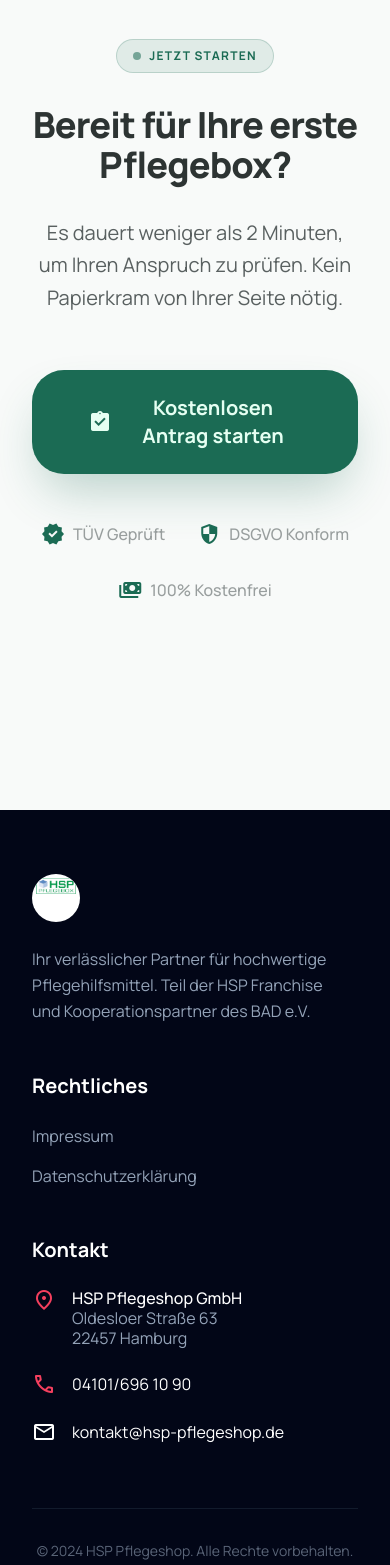
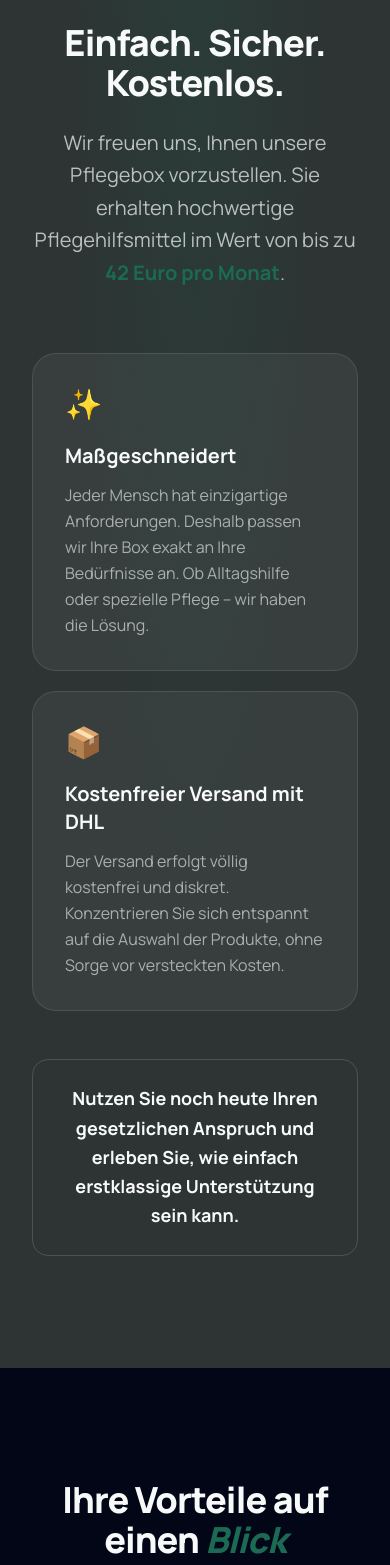
Before and after one commit to DavidRiskex/hsp-pflegebox, a Next.js app: page / in a window 390 px wide. Shown: the part 5373-6938 px from the top of the page. Built offline with nearby package versions, Linux system fonts and the light colour scheme.

Commit message:
feat: Add missing content blocks to homepage

```diff
--- a/src/app/page.tsx
+++ b/src/app/page.tsx
@@ -188,6 +188,93 @@ export default function Home() {
         </div>
       </section>
 
+      {/* ── EINFACH. SICHER. KOSTENLOS. ── */}
+      <section className="py-28 px-8 bg-on-surface relative overflow-hidden">
+        <div className="absolute inset-0 bg-[radial-gradient(ellipse_at_top,_var(--tw-gradient-stops))] from-primary/15 via-transparent to-transparent pointer-events-none" />
+        <div className="max-w-4xl mx-auto relative z-10 text-center">
+          <h2 className="text-4xl lg:text-6xl font-extrabold text-surface mb-6 font-headline tracking-tight">
+            Einfach. Sicher. Kostenlos.
+          </h2>
+          <p className="text-surface/70 text-xl leading-relaxed mb-16 max-w-2xl mx-auto">
+            Wir freuen uns, Ihnen unsere Pflegebox vorzustellen. Sie erhalten hochwertige Pflegehilfsmittel im Wert von bis zu{" "}
+            <span className="text-primary font-bold">42 Euro pro Monat</span>.
+          </p>
+
+          <div className="grid md:grid-cols-2 gap-5 text-left mb-12">
+            {[
+              {
+                icon: "✨",
+                title: "Maßgeschneidert",
+                body: "Jeder Mensch hat einzigartige Anforderungen. Deshalb passen wir Ihre Box exakt an Ihre Bedürfnisse an. Ob Alltagshilfe oder spezielle Pflege – wir haben die Lösung.",
+              },
+              {
+                icon: "📦",
+                title: "Kostenfreier Versand mit DHL",
+                body: "Der Versand erfolgt völlig kostenfrei und diskret. Konzentrieren Sie sich entspannt auf die Auswahl der Produkte, ohne Sorge vor versteckten Kosten.",
+              },
+            ].map((item) => (
+              <div key={item.title} className="bg-white/5 border border-white/10 rounded-[1.5rem] p-8 hover:bg-white/10 transition-colors">
+                <span className="text-3xl mb-5 block">{item.icon}</span>
+                <h3 className="text-surface font-bold text-xl mb-3 font-headline">{item.title}</h3>
+                <p className="text-surface/60 leading-relaxed">{item.body}</p>
+              </div>
+            ))}
+          </div>
+
+          <div className="bg-white/8 border border-white/15 rounded-2xl px-8 py-6">
+            <p className="text-surface font-bold text-lg leading-relaxed">
+              Nutzen Sie noch heute Ihren gesetzlichen Anspruch und erleben Sie, wie einfach erstklassige Unterstützung sein kann.
+            </p>
+          </div>
+        </div>
+      </section>
+
+      {/* ── IHRE VORTEILE AUF EINEN BLICK ── */}
+      <section className="py-28 px-8 bg-slate-950 relative overflow-hidden">
+        <div className="absolute inset-0 bg-[radial-gradient(ellipse_at_bottom_right,_var(--tw-gradient-stops))] from-primary/10 via-transparent to-transparent pointer-events-none" />
+        <div className="max-w-5xl mx-auto relative z-10 text-center">
+          <h2 className="text-4xl lg:text-5xl font-extrabold text-surface mb-6 font-headline tracking-tight">
+            Ihre Vorteile auf einen <span className="text-primary italic">Blick</span>
+          </h2>
+          <p className="text-surface/60 text-lg leading-relaxed mb-4 max-w-3xl mx-auto">
+            Wir machen es Ihnen leicht, die passenden Pflegehilfsmittel zu finden. Unsere{" "}
+            <span className="text-primary font-semibold">persönliche Telefonberatung</span> hilft Ihnen, die richtige Wahl zu treffen. Sie erhalten hochwertige, geprüfte Produkte und einen umfassenden Service, der Ihnen Zeit und Mühe spart.
+          </p>
+          <p className="text-surface/40 font-bold uppercase tracking-widest text-sm mb-12">Was Sie von uns erwarten können:</p>
+
+          <div className="grid md:grid-cols-2 gap-5 text-left">
+            {[
+              {
+                icon: "📞",
+                title: "Individuelle Telefonberatung",
+                body: "Wir finden gemeinsam die besten Lösungen für Ihre Bedürfnisse. Persönlich, kompetent und verständlich.",
+              },
+              {
+                icon: "🛡️",
+                title: "Geprüfte Qualität",
+                body: "Verlassen Sie sich auf hochwertige Markenprodukte von HARTMANN, die strengen Qualitätsstandards entsprechen.",
+              },
+              {
+                icon: "💛",
+                title: "Rundum-Sorglos-Service",
+                body: "Wir kümmern uns um alles – von der Beantragung bei der Kasse bis zur pünktlichen Lieferung an Ihre Haustür.",
+              },
+              {
+                icon: "🕐",
+                title: "Zuverlässige Erreichbarkeit",
+                body: "Wir sind für Sie da, wann immer Sie uns brauchen. Kurze Wartezeiten und direkte Ansprechpartner.",
+              },
+            ].map((item) => (
+              <div key={item.title} className="bg-white/5 border border-white/10 rounded-[1.5rem] p-8 hover:bg-white/8 hover:border-primary/20 transition-all group">
+                <span className="text-3xl mb-5 block">{item.icon}</span>
+                <h3 className="text-surface font-bold text-xl mb-3 font-headline group-hover:text-primary transition-colors">{item.title}</h3>
+                <p className="text-surface/55 leading-relaxed">{item.body}</p>
+              </div>
+            ))}
+          </div>
+        </div>
+      </section>
+
       {/* ── FINAL CTA ── */}
       <section className="py-32 px-8 bg-surface relative overflow-hidden">
         <div className="absolute inset-0 bg-[radial-gradient(ellipse_at_center,_var(--tw-gradient-stops))] from-primary/8 via-transparent to-transparent pointer-events-none" />
```
